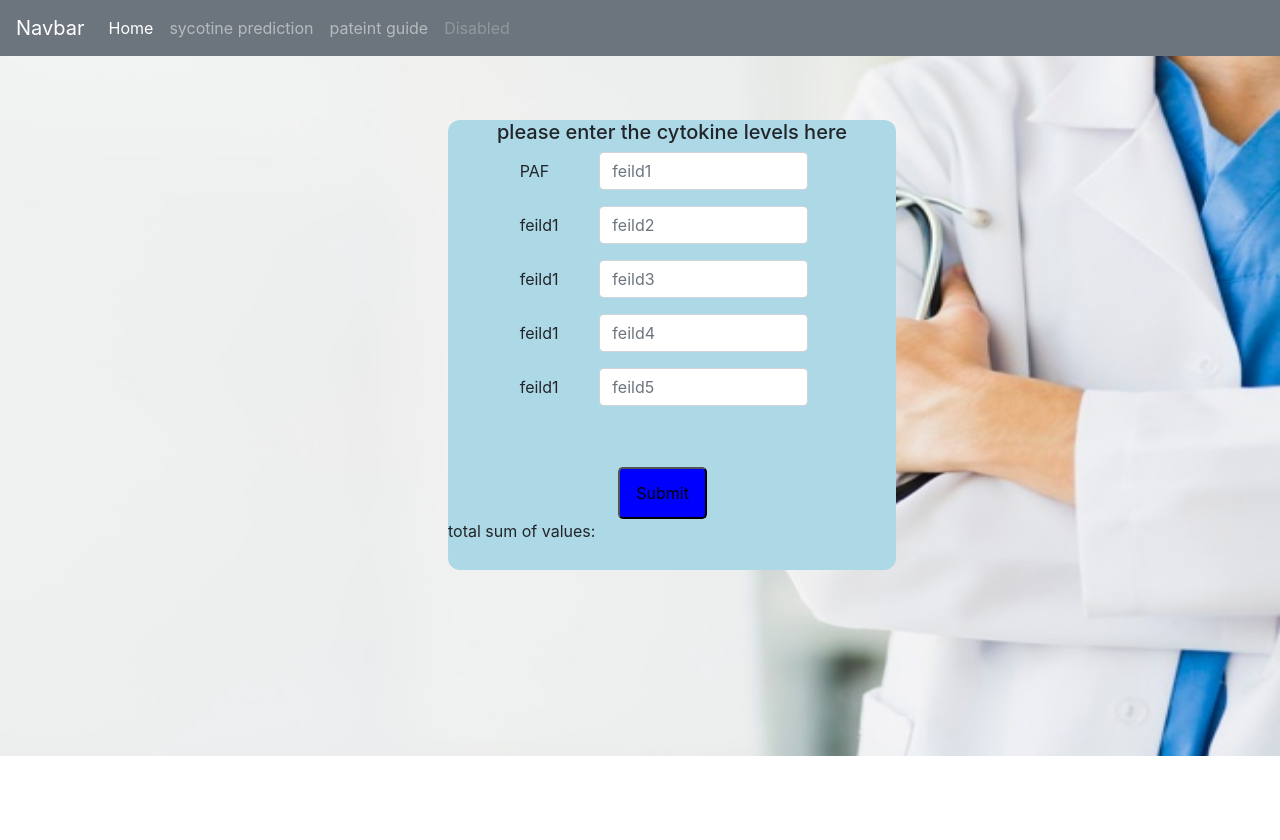
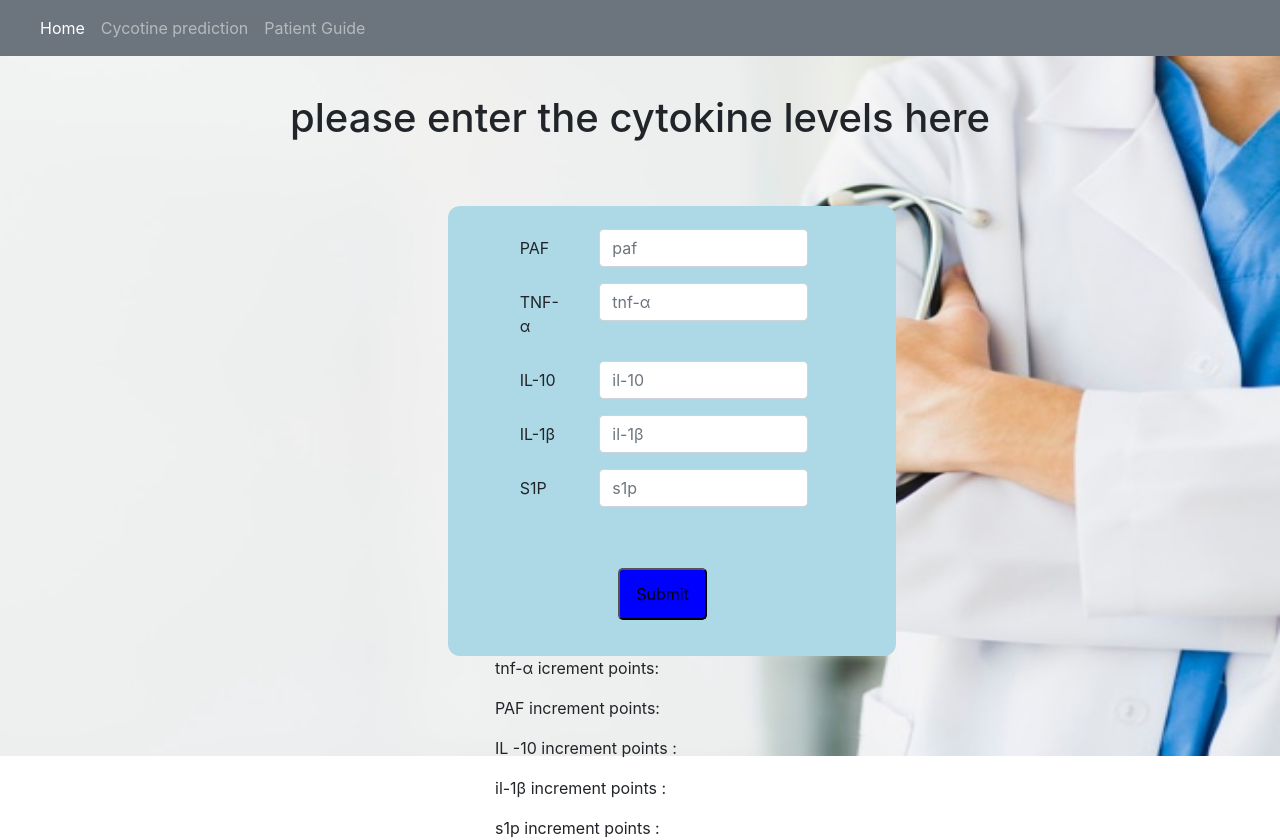
Before and after one commit to supunchandimal/dengi, an Angular app: page /sycotine_prediction in a window 1280 px wide. Before the commit the page ends 800 px from the top, so only its background shows below. Built offline with nearby package versions, Linux system fonts and the light colour scheme.

Commit message:
changed done

```diff
--- a/src/app/app.module.ts
+++ b/src/app/app.module.ts
@@ -9,6 +9,7 @@ import{FormsModule} from '@angular/forms'
 import { from } from 'rxjs';
 import { NavigationBarComponent } from './navigation-bar/navigation-bar.component';
 import { AdviceComponentComponent } from './advice-component/advice-component.component';
+import { FirstpageComponent } from './firstpage/firstpage.component';
 
 
 @NgModule({
@@ -16,7 +17,8 @@ import { AdviceComponentComponent } from './advice-component/advice-component.co
     AppComponent,
     HomeComponent,
     NavigationBarComponent,
-    AdviceComponentComponent
+    AdviceComponentComponent,
+    FirstpageComponent
   ],
   imports: [
     BrowserModule,
--- /dev/null
+++ b/src/app/firstpage/firstpage.component.html
@@ -0,0 +1 @@
+<app-navigation-bar></app-navigation-bar>
--- /dev/null
+++ b/src/app/firstpage/firstpage.component.ts
@@ -0,0 +1,15 @@
+import { Component, OnInit } from '@angular/core';
+
+@Component({
+  selector: 'app-firstpage',
+  templateUrl: './firstpage.component.html',
+  styleUrls: ['./firstpage.component.css']
+})
+export class FirstpageComponent implements OnInit {
+
+  constructor() { }
+
+  ngOnInit(): void {
+  }
+
+}
--- a/src/app/home/home.component.css
+++ b/src/app/home/home.component.css
@@ -22,9 +22,10 @@
     box-shadow: burlywood;
   }
 
-  h5{
+  h1{
 
     text-align: center;
+    padding-top: 3%;
 
   }
 
--- a/src/app/home/home.component.html
+++ b/src/app/home/home.component.html
@@ -3,53 +3,63 @@
 <div class="container1">
 
 
+  <h1>please enter the cytokine levels here</h1>
+
     <div class="containerForm">
-        <h5>please enter the cytokine levels here</h5>
+
         <form #form="ngForm" (ngSubmit)="onsubmit(form)">
-            <div class="form-group row">
+            <div class="form-group row " style="padding-top: 5%;">
                 <label for="feild1" class="col-sm-2 col-form-label">PAF</label>
                 <div class="col-sm-6">
-                  <input type="number"  ngModel name="feild1"  class="form-control" id="feild1" placeholder="feild1" #feild1="ngModel">
+                  <input type="number"  ngModel name="feild1"  class="form-control" id="feild1" placeholder="paf" #feild1="ngModel">
                 </div>
             </div>
 
             <div class="form-group row">
-                <label for="feild2" class="col-sm-2 col-form-label">feild1</label>
+                <label for="feild2" class="col-sm-2 col-form-label">TNF-α</label>
                 <div class="col-sm-6">
-                  <input type="number"  ngModel name="feild2"  class="form-control" id="feild2" placeholder="feild2" #feild2="ngModel">
+                  <input type="number"  ngModel name="feild2"  class="form-control" id="feild2" placeholder="tnf-α" #feild2="ngModel">
                 </div>
             </div>
 
 
             <div class="form-group row">
-                <label for="feild3" class="col-sm-2 col-form-label">feild1</label>
+                <label for="feild3" class="col-sm-2 col-form-label">IL-10</label>
                 <div class="col-sm-6">
-                  <input type="number"  ngModel name="feild3"  class="form-control" id="feild3" placeholder="feild3" #feild3="ngModel">
+                  <input type="number"  ngModel name="feild3"  class="form-control" id="feild3" placeholder="il-10" #feild3="ngModel">
                 </div>
             </div>
 
 
             <div class="form-group row">
-                <label for="feild4" class="col-sm-2 col-form-label">feild1</label>
+                <label for="feild4" class="col-sm-2 col-form-label">IL-1β</label>
                 <div class="col-sm-6">
-                  <input type="number"  ngModel name="feild4"  class="form-control" id="feild4" placeholder="feild4" #feild4="ngModel">
+                  <input type="number"  ngModel name="feild4"  class="form-control" id="feild4" placeholder="il-1β" #feild4="ngModel">
                 </div>
             </div>
 
             <div class="form-group row">
-                <label for="feild5" class="col-sm-2 col-form-label">feild1</label>
+                <label for="feild5" class="col-sm-2 col-form-label">S1P</label>
                 <div class="col-sm-6">
-                  <input type="number"  ngModel name="feild5"  class="form-control" id="feild5" placeholder="feild5" #feild5="ngModel">
+                  <input type="number"  ngModel name="feild5"  class="form-control" id="feild5" placeholder="s1p" #feild5="ngModel">
                 </div>
             </div>
 
 
             <input type="submit">
         </form>
-        <p>total sum of values:{{ precentage}}
 
 
-        </p>
-    </div>
+      </div>
+
+      <div class="container w-25" style="" >
+
+        <p>tnf-α icrement points:{{tnfalphalevel}}</p>
+        <p>PAF increment points:{{pafincrementlevel}}</p>
+        <p>IL -10 increment points :{{il10level}}</p>
+        <p>il-1β increment points :{{ilonebetalevel}}</p>
+        <p>s1p increment points :{{siplevel}}</p>
+      </div>
+
 
 </div>
--- a/src/app/navigation-bar/navigation-bar.component.html
+++ b/src/app/navigation-bar/navigation-bar.component.html
@@ -1,5 +1,5 @@
 <nav class="navbar navbar-expand-lg navbar-dark bg-secondary">
-    <a class="navbar-brand" href="#">Navbar</a>
+    <a class="navbar-brand" href="#"></a>
     <button class="navbar-toggler" type="button" data-toggle="collapse" data-target="#navbarNav" aria-controls="navbarNav" aria-expanded="false" aria-label="Toggle navigation">
       <span class="navbar-toggler-icon"></span>
     </button>
@@ -9,14 +9,12 @@
           <a class="nav-link" href="">Home <span class="sr-only">(current)</span></a>
         </li>
         <li class="nav-item">
-          <a class="nav-link" href="sycotine_prediction">sycotine prediction</a>
+          <a class="nav-link" href="sycotine_prediction">Cycotine prediction</a>
         </li>
         <li class="nav-item">
-          <a class="nav-link" href="advice-component">pateint guide</a>
+          <a class="nav-link" href="advice-component">Patient Guide</a>
         </li>
-        <li class="nav-item">
-          <a class="nav-link disabled" href="#">Disabled</a>
-        </li>
+
       </ul>
     </div>
   </nav>
--- a/src/app/services/sipcalculate.service.ts
+++ b/src/app/services/sipcalculate.service.ts
@@ -9,7 +9,7 @@ export class SipcalculateService {
   incrementlevel:number;
   public calculate (sip:number){
 
-    if(sip<=5){
+    if(sip<=0.5){
       this.incrementlevel = 15;
     }else{
       this.incrementlevel = 5;
```
Also changed, not shown: src/app/firstpage/firstpage.component.css (added), 1 other file (tests, documents, lock files or other folders).
